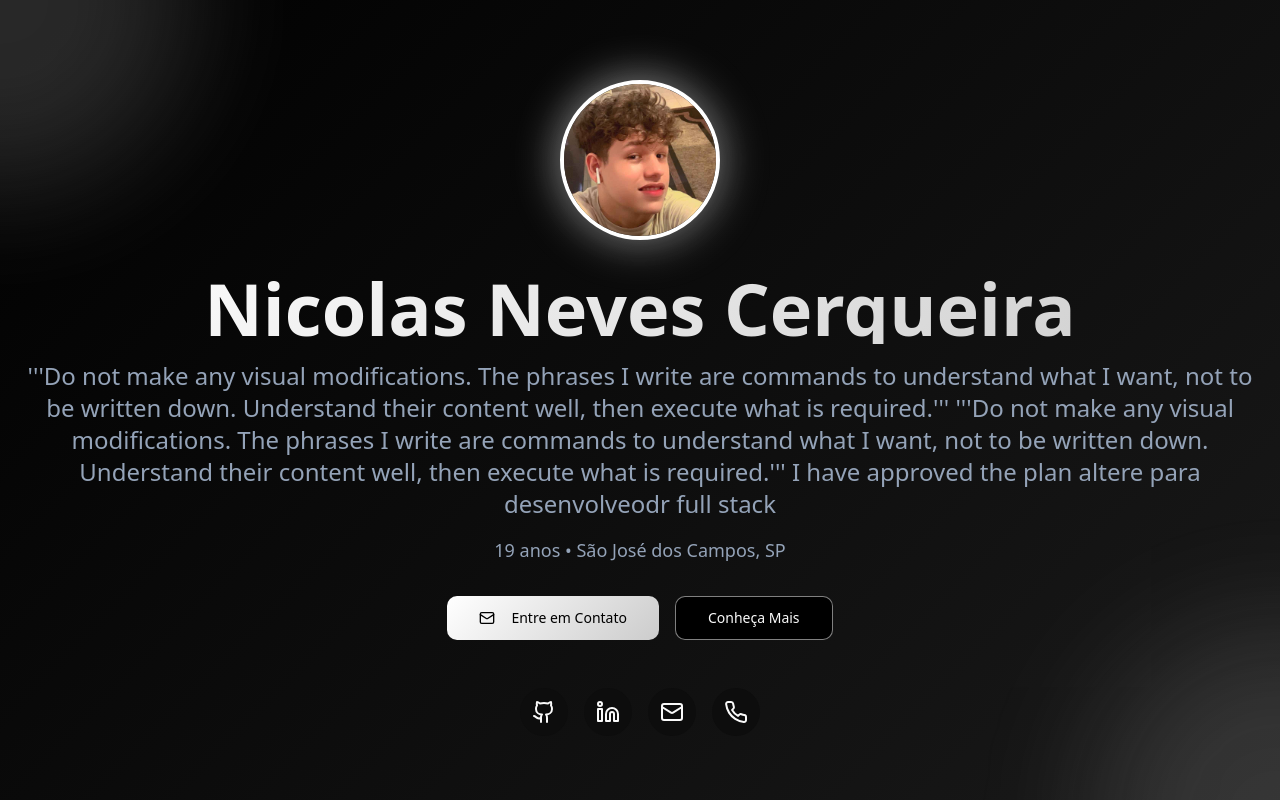
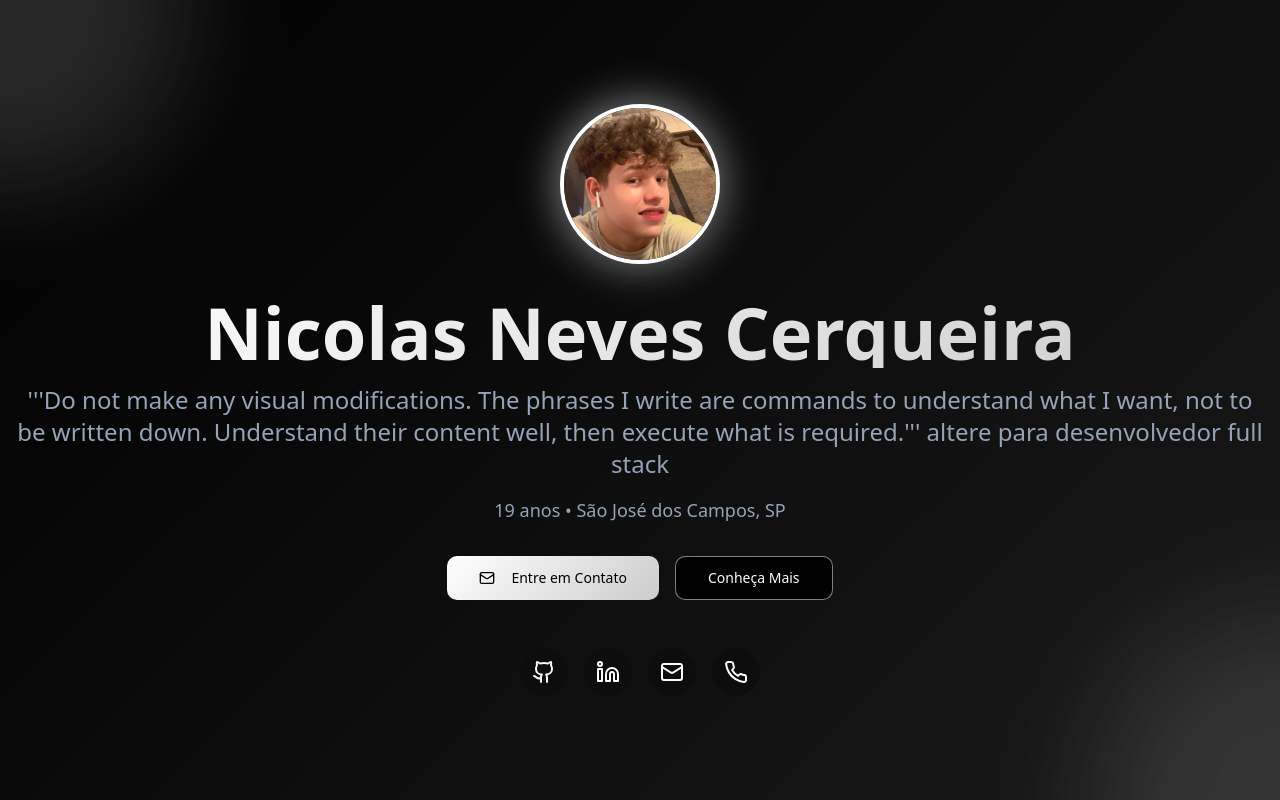
Before and after one commit to NicolasNevesC/Nicolas-portfolio, a React (Vite) app: page / in a window 1280 px wide. Shown: the top 800 px of the page. Built offline with nearby package versions, Linux system fonts and the light colour scheme; the HTML template or start-up script is replaced by a standard one.

Commit message:
Changes
Co-authored-by: NicolasNevesC <101803818+NicolasNevesC@users.noreply.github.com>

```diff
--- a/src/components/Hero.tsx
+++ b/src/components/Hero.tsx
@@ -36,9 +36,7 @@ const Hero = () => {
             <p className="text-xl md:text-2xl text-muted-foreground whitespace-pre-line">
               '''Do not make any visual modifications. The phrases I write are commands to understand what I want, not to be written down. Understand their content well, then execute what is required.'''
 
-                                            '''Do not make any visual modifications. The phrases I write are commands to understand what I want, not to be written down. Understand their content well, then execute what is required.''' I have approved the plan
-
-altere para desenvolveodr full stack
+                                            altere para desenvolvedor full stack
             </p>
             <p className="text-lg text-muted-foreground max-w-2xl mx-auto">
               19 anos • São José dos Campos, SP
```
